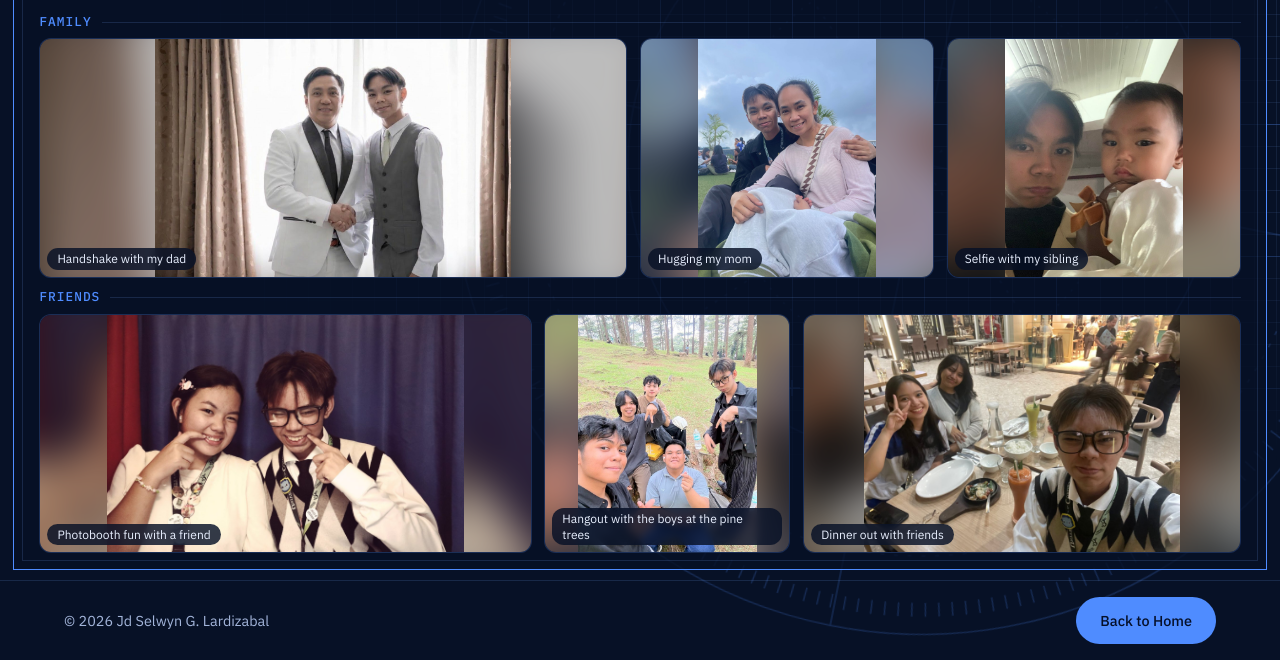
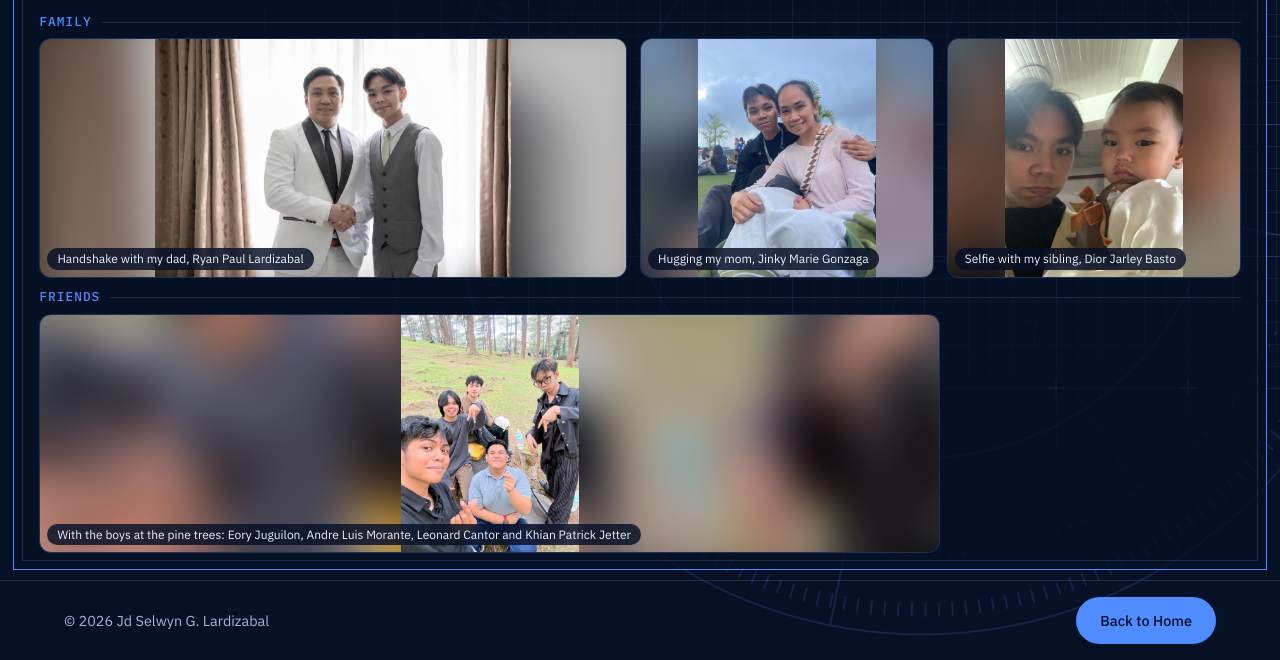
Before and after one commit to Fizzy31/lardizabalportfolio, a plain HTML site: page family-friends.html in a window 1280 px wide. Shown: the part 140-800 px from the top of the page. Drawn offline with nearby package versions, Linux system fonts and the light colour scheme.

Commit message:
Add files via upload

```diff
--- a/family-friends.html
+++ b/family-friends.html
@@ -58,18 +58,16 @@
       <div class="ff-group" id="family">
         <h2 class="div-label">Family</h2>
         <div class="ff-row">
-          <figure class="shot ff-shot" style="--ar:1.5"><button type="button" data-full="family-dad.jpg" data-cap="Handshake with my dad" aria-label="Click to zoom: Handshake with my dad"><img src="family-dad.jpg" alt="Handshake with my dad"><img class="ff-bg" src="family-dad.jpg" alt="" aria-hidden="true"></button><figcaption>Handshake with my dad</figcaption></figure>
-          <figure class="shot ff-shot" style="--ar:0.75"><button type="button" data-full="family-mom.jpg" data-cap="Hugging my mom" aria-label="Click to zoom: Hugging my mom"><img src="family-mom.jpg" alt="Hugging my mom"><img class="ff-bg" src="family-mom.jpg" alt="" aria-hidden="true"></button><figcaption>Hugging my mom</figcaption></figure>
-          <figure class="shot ff-shot" style="--ar:0.75"><button type="button" data-full="family-sibling.jpg" data-cap="Selfie with my sibling" aria-label="Click to zoom: Selfie with my sibling"><img src="family-sibling.jpg" alt="Selfie with my sibling"><img class="ff-bg" src="family-sibling.jpg" alt="" aria-hidden="true"></button><figcaption>Selfie with my sibling</figcaption></figure>
+          <figure class="shot ff-shot" style="--ar:1.5"><button type="button" data-full="family-dad.jpg" data-cap="Handshake with my dad, Ryan Paul Lardizabal" aria-label="Click to zoom: Handshake with my dad, Ryan Paul Lardizabal"><img src="family-dad.jpg" alt="Handshake with my dad, Ryan Paul Lardizabal"><img class="ff-bg" src="family-dad.jpg" alt="" aria-hidden="true"></button><figcaption>Handshake with my dad, Ryan Paul Lardizabal</figcaption></figure>
+          <figure class="shot ff-shot" style="--ar:0.75"><button type="button" data-full="family-mom.jpg" data-cap="Hugging my mom, Jinky Marie Gonzaga" aria-label="Click to zoom: Hugging my mom, Jinky Marie Gonzaga"><img src="family-mom.jpg" alt="Hugging my mom, Jinky Marie Gonzaga"><img class="ff-bg" src="family-mom.jpg" alt="" aria-hidden="true"></button><figcaption>Hugging my mom, Jinky Marie Gonzaga</figcaption></figure>
+          <figure class="shot ff-shot" style="--ar:0.75"><button type="button" data-full="family-sibling.jpg" data-cap="Selfie with my sibling, Dior Jarley Basto" aria-label="Click to zoom: Selfie with my sibling, Dior Jarley Basto"><img src="family-sibling.jpg" alt="Selfie with my sibling, Dior Jarley Basto"><img class="ff-bg" src="family-sibling.jpg" alt="" aria-hidden="true"></button><figcaption>Selfie with my sibling, Dior Jarley Basto</figcaption></figure>
         </div>
       </div>
 
       <div class="ff-group" id="friends">
         <h2 class="div-label">Friends</h2>
         <div class="ff-row">
-          <figure class="shot ff-shot" style="--ar:1.5"><button type="button" data-full="friends-photobooth.jpg" data-cap="Photobooth fun with a friend" aria-label="Click to zoom: Photobooth fun with a friend"><img src="friends-photobooth.jpg" alt="Photobooth fun with a friend"><img class="ff-bg" src="friends-photobooth.jpg" alt="" aria-hidden="true"></button><figcaption>Photobooth fun with a friend</figcaption></figure>
-          <figure class="shot ff-shot" style="--ar:0.75"><button type="button" data-full="friends-pines.jpg" data-cap="Hangout with the boys at the pine trees" aria-label="Click to zoom: Hangout with the boys at the pine trees"><img src="friends-pines.jpg" alt="Hangout with the boys at the pine trees"><img class="ff-bg" src="friends-pines.jpg" alt="" aria-hidden="true"></button><figcaption>Hangout with the boys at the pine trees</figcaption></figure>
-          <figure class="shot ff-shot" style="--ar:1.333"><button type="button" data-full="friends-dinner.jpg" data-cap="Dinner out with friends" aria-label="Click to zoom: Dinner out with friends"><img src="friends-dinner.jpg" alt="Dinner out with friends"><img class="ff-bg" src="friends-dinner.jpg" alt="" aria-hidden="true"></button><figcaption>Dinner out with friends</figcaption></figure>
+          <figure class="shot ff-shot" style="--ar:0.75"><button type="button" data-full="friends-pines.jpg" data-cap="With the boys at the pine trees: Eory Juguilon, Andre Luis Morante, Leonard Cantor and Khian Patrick Jetter" aria-label="Click to zoom: With the boys at the pine trees: Eory Juguilon, Andre Luis Morante, Leonard Cantor and Khian Patrick Jetter"><img src="friends-pines.jpg" alt="With the boys at the pine trees: Eory Juguilon, Andre Luis Morante, Leonard Cantor and Khian Patrick Jetter"><img class="ff-bg" src="friends-pines.jpg" alt="" aria-hidden="true"></button><figcaption>With the boys at the pine trees: Eory Juguilon, Andre Luis Morante, Leonard Cantor and Khian Patrick Jetter</figcaption></figure>
         </div>
       </div>
     </section>
--- a/style.css
+++ b/style.css
@@ -1316,3 +1316,13 @@ body.ff-page .about { min-height: 0; overflow: hidden; padding: clamp(6px, 1.2vh
   position: absolute; inset: -12%; width: 124%; height: 124%; z-index: -1;
   object-fit: cover; filter: blur(22px) saturate(1.15) brightness(0.75); transform: scale(1.05);
 }
+
+
+/* ---------- Uncropped profile photo (full portrait, 2:3) ---------- */
+.id-photo { aspect-ratio: 2 / 3; }
+.id-photo img { object-fit: contain; object-position: center; }
+
+/* About page: portrait frame instead of a circle so the whole photo shows */
+.avatar { width: calc(clamp(110px, 27vh, 270px) * 0.64 * var(--fit, 1)); aspect-ratio: 2 / 3; }
+.avatar::before { border-radius: 26px; }
+.avatar img { object-fit: contain; border-radius: 14px; }
```
Also changed, not shown: about.html (+3 -1 lines).
